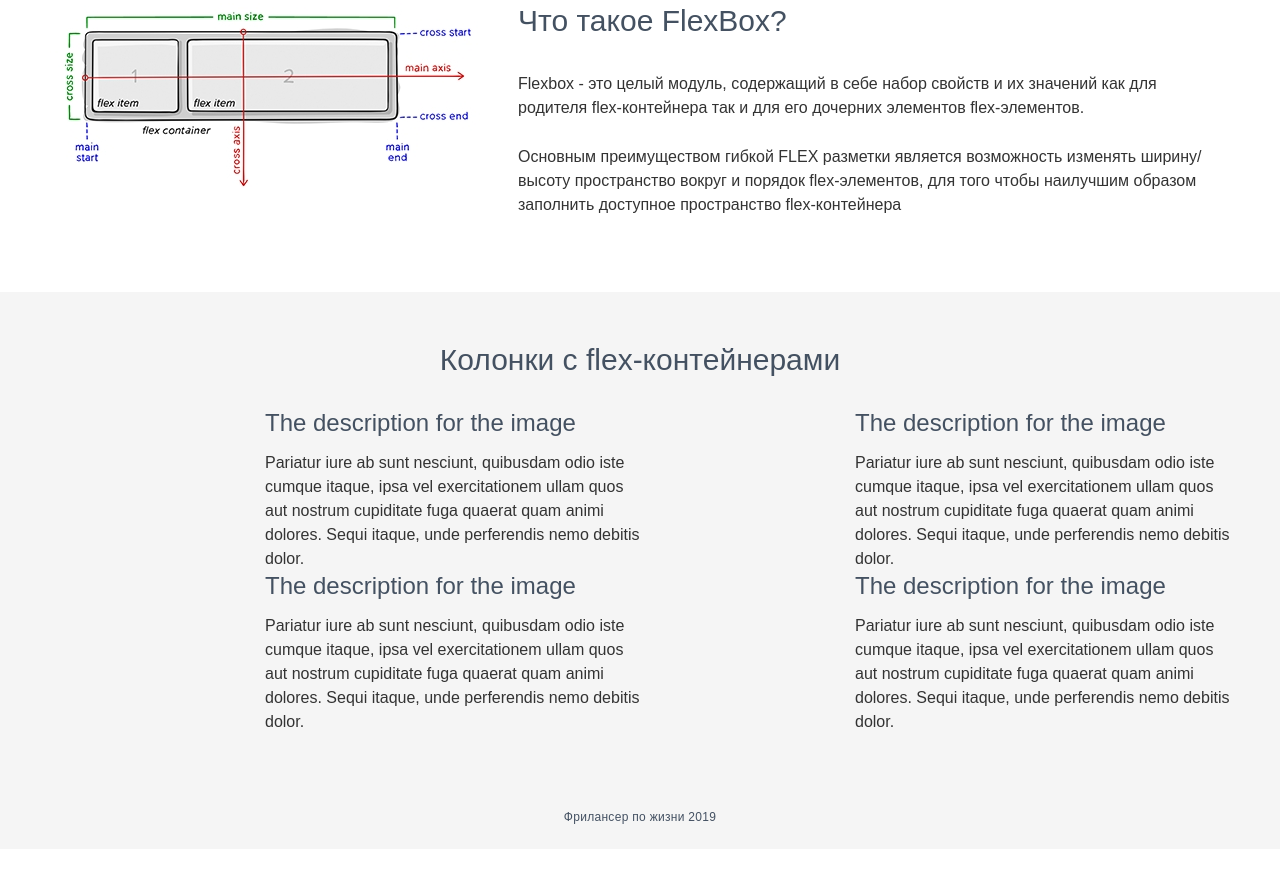
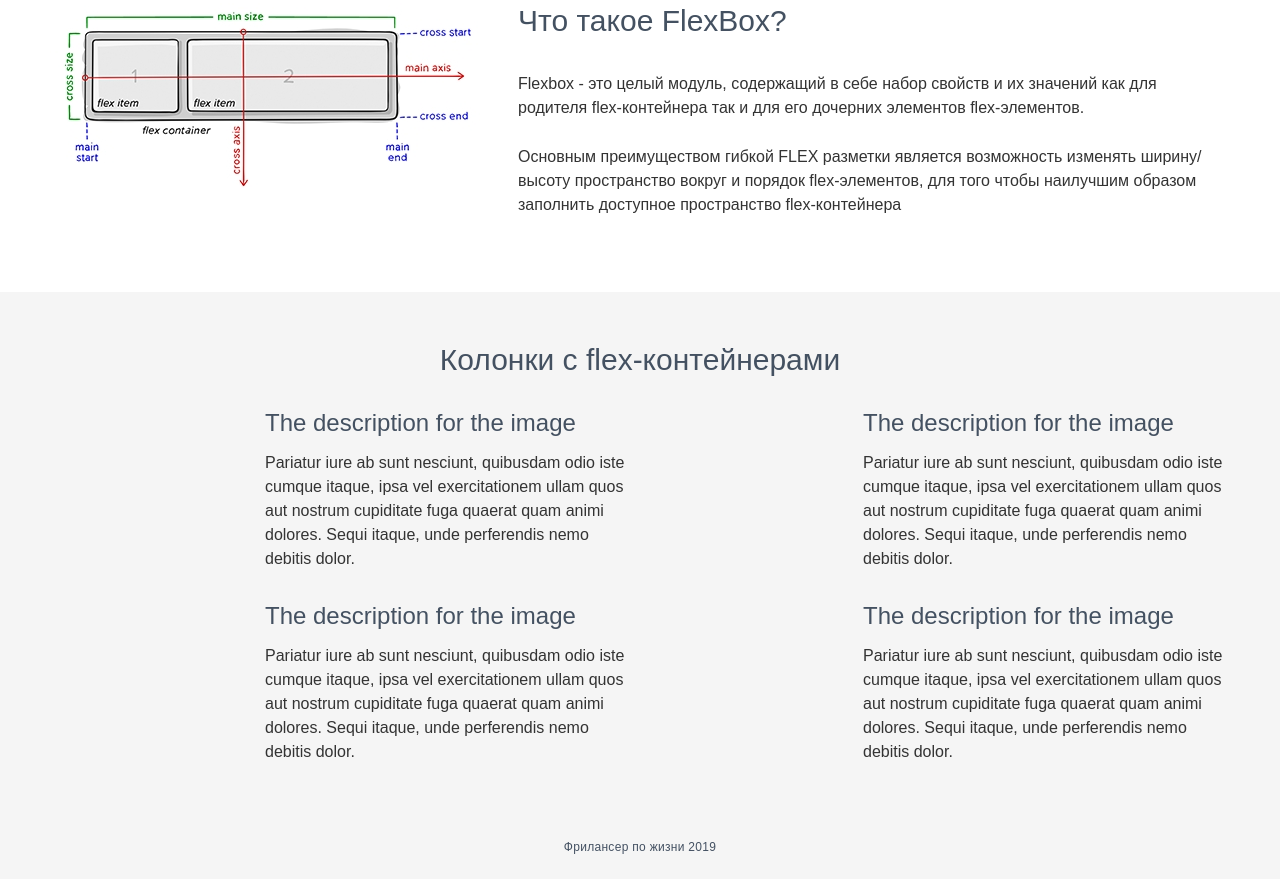
Before and after one commit to Nielll951/Flexbox_practice, a plain HTML site: page index.html in a window 1280 px wide. Shown: the part 378-1257 px from the top of the page. Before the commit the page ends 1227 px from the top, so only its background shows below. Drawn offline with Linux system fonts and the light colour scheme.

Commit message:
completed block columns

```diff
--- a/style.css
+++ b/style.css
@@ -202,7 +202,7 @@ body {
 
 .columns {
   background-color: #f5f5f5;
-  padding: 50px;
+  padding: 50px 0 20px 0;
 }
 
 .columns__title {
@@ -213,10 +213,13 @@ body {
 .columns__row {
   display: flex;
   flex-wrap: wrap;
+  margin: 0 -8px;
 }
 
 .columns__column {
   flex: 0 1 50%;
+  margin-bottom: 30px;
+  padding: 0 8px;
 }
 
 .columns__item {}
```
